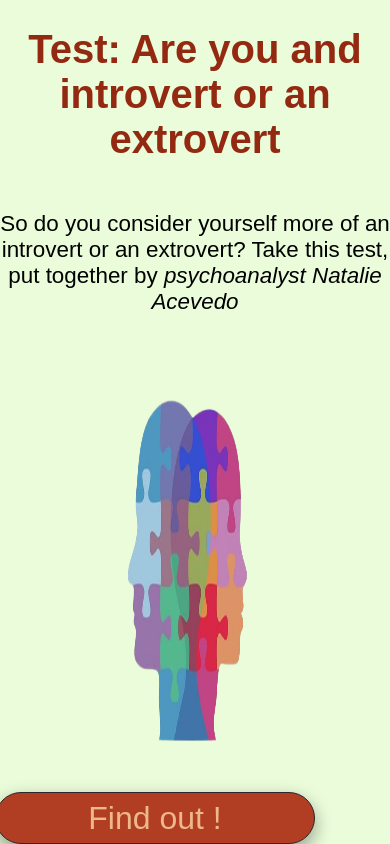
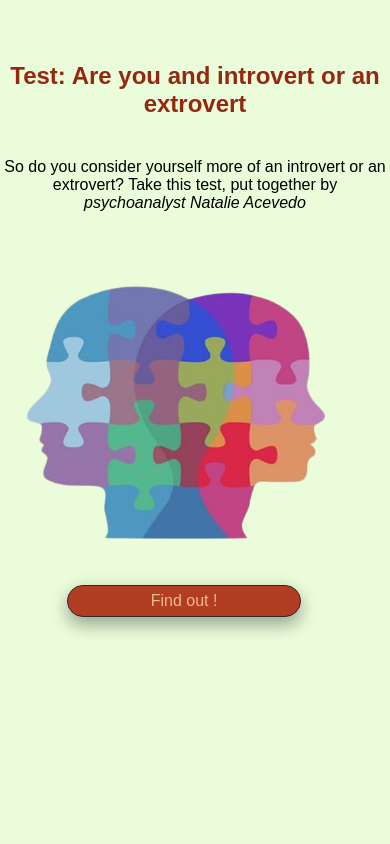
Before and after one commit to natalieacevedo/personalityTest, a React (Create React App) app: page / in a window 390 px wide. Built offline with nearby package versions, Linux system fonts and the light colour scheme; a web font is replaced by a local one.

Commit message:
done responsiveness

```diff
--- a/src/components/Results.jsx
+++ b/src/components/Results.jsx
@@ -91,8 +91,7 @@ function Results({ results, goBackHome }) {
           aliquip ex ea commodo consequat. Duis aute irure dolor in
           reprehenderit in voluptate velit esse cillum dolore eu fugiat nulla
           pariatur. Excepteur sint occaecat cupidatat nonproident, sunt in culpa
-          qui officia deserunt mollit anim id est laborum.
-          blalalalalalallalalallalalalalalalalallalallalal";
+          qui officia deserunt mollit anim id est laborum. blalalalalalall";
         </p>
       </>
     );
--- a/src/styles/base.scss
+++ b/src/styles/base.scss
@@ -16,3 +16,78 @@
 body {
     background-color: #EAFCDA;
 }
+
+@media screen and (max-width: 420px){
+ .main-img{
+     width: 100% !important;
+     height: auto !important;
+    }
+    .mainButton{
+        width: 60vw !important;
+        font-size: 1rem !important;
+
+
+    }
+
+    .main-title{
+        font-size: 1.5rem !important;
+        margin-top: -20vh !important;
+        padding: 1vw !important;
+    }
+    .mainPage{
+        p{
+            font-size: 1rem !important;
+            padding: 1vw !important;
+        }
+    }
+
+    .resultContainer{
+        width: 80%;
+        box-shadow: none !important;
+    }
+
+    .progress-wrapper{
+        progress{
+            margin-top: 15vh !important;
+        }
+    }
+
+
+
+}
+@media screen and (max-width: 750px) {
+    .progress-wrapper{
+        progress{
+            margin-top: 15vh !important;
+        }
+    }
+    .main-img{
+
+        width: 100% !important;
+        height: auto !important;
+       }
+
+       .questions-wrapper{
+        h2{
+
+                font-size: 1.3rem;
+                text-align: center;
+                padding: 1rem;
+                margin-bottom: 20% !important;
+
+       }
+       ol{
+        margin-left: 1rem;
+        margin-right: 1rem;
+        margin-top: -10rem !important;
+       }
+
+       .questions-buttons{
+           width: 100% !important;
+           margin-top:1.3rem !important;
+           .questinBt{
+               width: 50%;
+           }
+       }
+}
+}
--- a/src/styles/home.scss
+++ b/src/styles/home.scss
@@ -11,7 +11,7 @@
     text-align: center;
 
     .main-img{
-        width: 40vw;
+
         height: 60vh;
         margin: 2rem auto;
     }
@@ -21,7 +21,7 @@
     }
     .mainButton{
         position: relative;
-        right: 2.5rem;
+        right: 2.8vw;
         @include all-Buttons(20rem,2rem);
 
         }
--- a/src/styles/progressBar.scss
+++ b/src/styles/progressBar.scss
@@ -1,9 +1,10 @@
 .progress-wrapper{
-    width: 25vw;
+    width: 40vw;
     display: flex;
+    flex-direction: column;
     justify-content: space-evenly;
     align-items: center;
-    margin-top: -12vh;
+    margin-top: -20vh;
     margin-left: auto;
     margin-right: auto;
 
@@ -13,7 +14,7 @@
         width: 300px;
         height:30px ;
         border: 2px solid black;
-        margin-left: 4vw;
+        margin-top: -3vh;
     }
 
     progress::-webkit-progress-bar{
--- a/src/styles/questions.scss
+++ b/src/styles/questions.scss
@@ -14,11 +14,10 @@
     }
 
     ol{
-        margin-top: -8vh;
+        margin-top: -18vh;
         box-shadow: 0px 2px 15px 2px #465362;
         border-radius: 1rem;
         object-fit: cover;
-        height: 30vh;
         background-color: #f1ffe7;
 
         li{
@@ -31,6 +30,9 @@
         margin: 1rem;
         border-radius: 1rem;
         text-align: center;
+        max-width: 100%;
+        max-height: 100%;
+
         }
     }
 
@@ -67,7 +69,7 @@
     .questions-buttons{
         display: flex;
         justify-content: space-around;
-        width: 20vw;
+        width: 40vw;
         margin: 0 auto;
         margin-top: -9rem;
     }
--- a/src/styles/results.scss
+++ b/src/styles/results.scss
@@ -21,5 +21,10 @@ h1{
     color: #942911;
     font-size: 2rem;
 }
+p{
+    padding: 1vw;
+    text-align: justify;
+    padding-top: 0;
+}
 
 }
```
